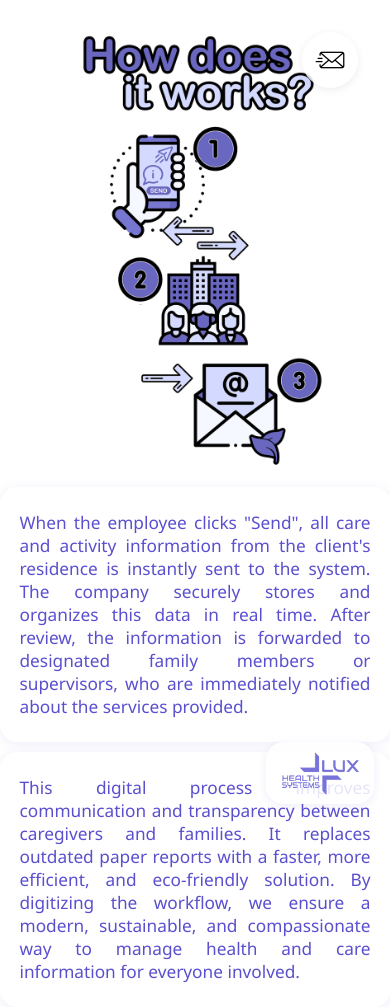
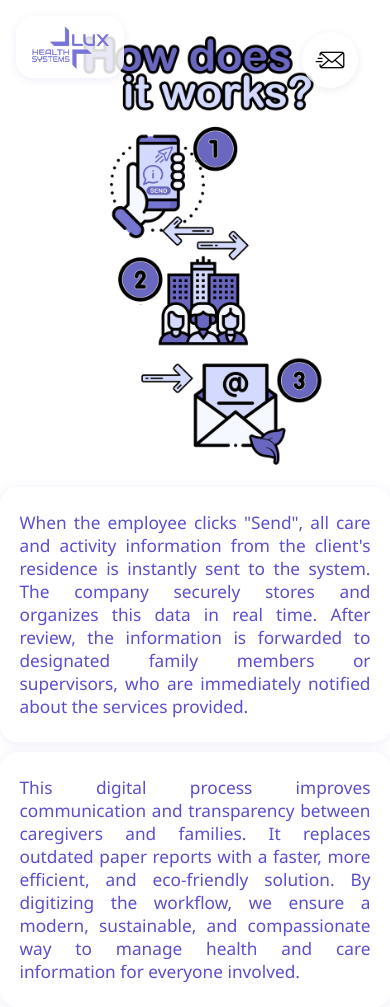
Before and after one commit to daniloluzjr/site-corporativo-luxsolutions, a website: page index.html in a window 390 px wide. Drawn offline with nearby package versions, Linux system fonts and the light colour scheme.

Commit message:
Add files via upload

```diff
--- a/styles.css
+++ b/styles.css
@@ -137,10 +137,12 @@ body {
   }
   .corner-logo {
     position: fixed;
-    right: 16px;
-    bottom: 16px;
+    left: 16px;
+    top: 16px;
+    right: auto;
+    bottom: auto;
     z-index: 200;
-    margin-bottom: 24px;
+    margin: 0;
     background: rgba(255,255,255,0.85);
     border-radius: 18px;
     box-shadow: 0 2px 8px rgba(90,79,207,0.10);
```
